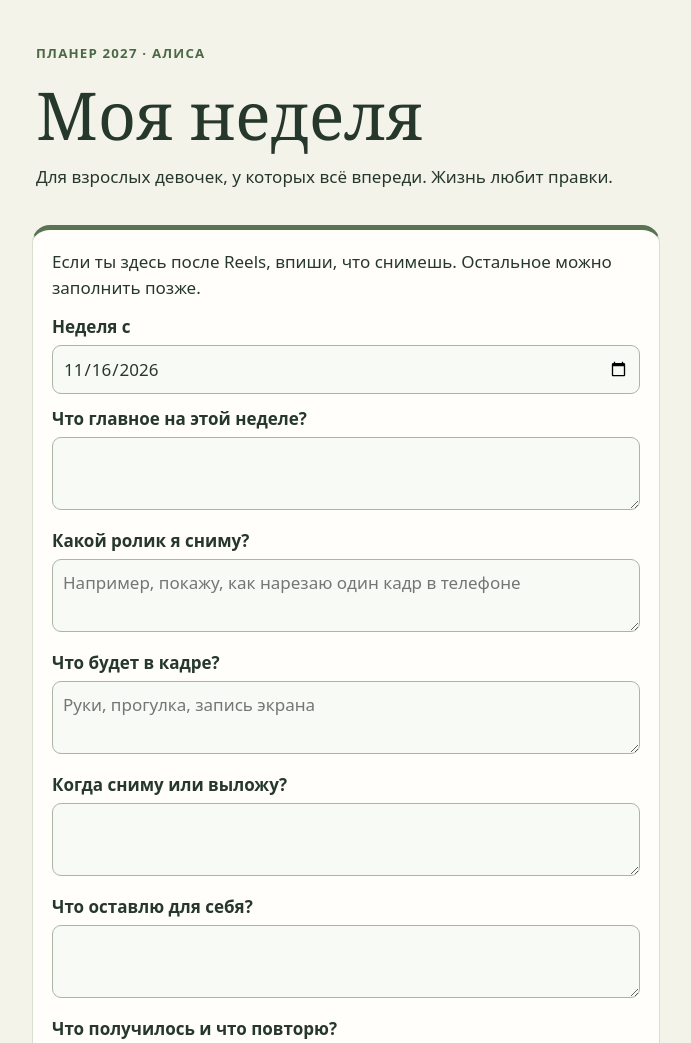
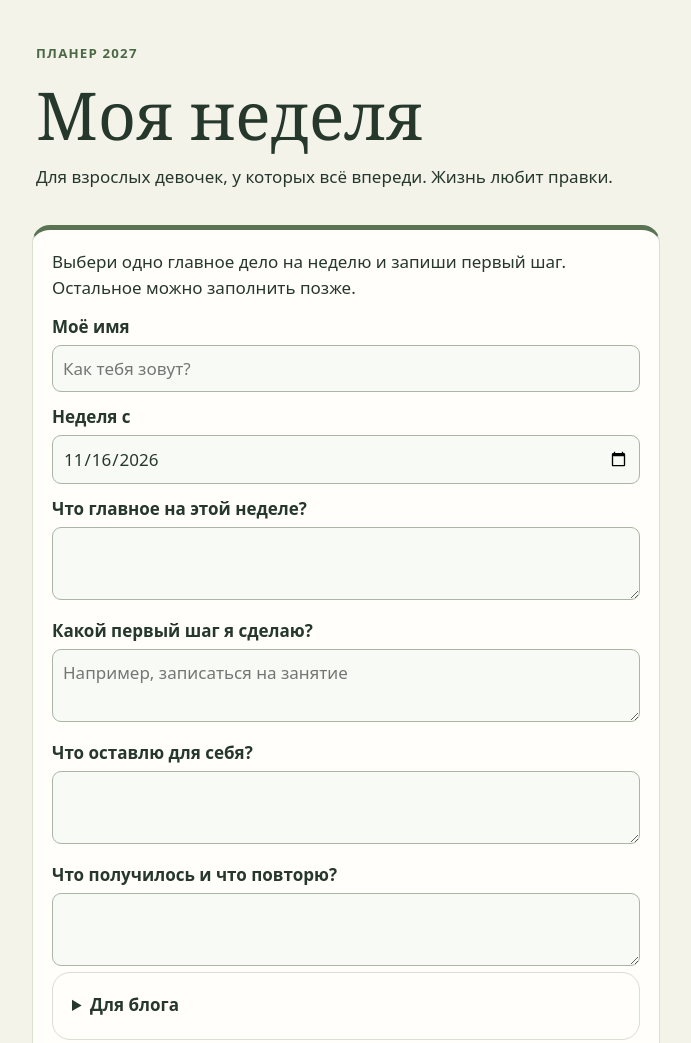
Before and after one commit to YablokovaAlisa/planer-2027, a plain HTML site: page index.html in a window 1280 px wide. Shown: the top 1043 px of the page, without its empty margins (294-985 px from the left). Drawn offline with Linux system fonts and the light colour scheme.

Commit message:
Добавить имя и универсальный план недели

```diff
--- a/index.html
+++ b/index.html
@@ -2,7 +2,7 @@
 <html lang="ru">
 <meta charset="utf-8">
 <meta name="viewport" content="width=device-width, initial-scale=1">
-<title>Планер Алисы · 2027</title>
+<title>Планер 2027</title>
 <style>
 :root{color-scheme:light;font:17px/1.5 system-ui,sans-serif;color:#26372b;background:#f3f3ea}
 *{box-sizing:border-box}body{margin:0}main{max-width:660px;margin:auto;padding:28px 16px 56px}
@@ -18,14 +18,15 @@ fieldset{border:0;padding:0;margin:12px 0}legend{font-weight:700}input[type=chec
 </style>
 <main>
 <header>
-<p class="eyebrow">Планер 2027 · Алиса</p>
+<p class="eyebrow">Планер 2027</p>
 <h1>Моя неделя</h1>
 <p>Для взрослых девочек, у которых всё впереди. Жизнь любит правки.</p>
 </header>
 <section aria-label="Моя неделя">
-<p>Если ты здесь после Reels, впиши, что снимешь. Остальное можно заполнить позже.</p>
+<p>Выбери одно главное дело на неделю и запиши первый шаг. Остальное можно заполнить позже.</p>
+<label for="owner-name">Моё имя</label><input id="owner-name" autocomplete="given-name" maxlength="60" placeholder="Как тебя зовут?">
 <label for="week">Неделя с</label><input id="week" type="date">
-<div id="weekly"></div>
+<div id="weekly"></div><details><summary>Для блога</summary><div id="weekly-blog"></div></details>
 <p id="status" class="note" role="status">Записи остаются в этом браузере. Их можно выгрузить и перенести на другое устройство.</p>
 </section>
 <details><summary>30 дней блога без лица</summary>
@@ -50,6 +51,7 @@ fieldset{border:0;padding:0;margin:12px 0}legend{font-weight:700}input[type=chec
 <input id="file" type="file" accept="application/json,.json" hidden>
 <p id="backup-status" class="note" role="status"></p>
 </details>
+<footer class="note">Создано в Алиса Студио</footer>
 </main>
 <script>
 const key = "alisa-planner-2027-v1";
@@ -97,14 +99,23 @@ function dateField(id, fallback, render) {
   render(input.value);
 }
 function render() {
-  dateField("week", dateText(monday), date => fields("weekly", "week." + date, [
-    ["main","Что главное на этой неделе?"],
-    ["reel","Какой ролик я сниму?","Например, покажу, как нарезаю один кадр в телефоне"],
-    ["frame","Что будет в кадре?","Руки, прогулка, запись экрана"],
-    ["slot","Когда сниму или выложу?"],
-    ["self","Что оставлю для себя?"],
-    ["review","Что получилось и что повторю?"],
-  ]));
+  const owner = get("owner-name");
+  owner.value = data["owner-name"] || "";
+  owner.oninput = () => save("owner-name", owner.value);
+  dateField("week", dateText(monday), date => {
+    const prefix = "week." + date;
+    fields("weekly", prefix, [
+      ["main","Что главное на этой неделе?"],
+      ["first-step","Какой первый шаг я сделаю?","Например, записаться на занятие"],
+      ["self","Что оставлю для себя?"],
+      ["review","Что получилось и что повторю?"],
+    ]);
+    fields("weekly-blog", prefix, [
+      ["reel","Какой ролик я сниму?","Например, покажу, как нарезаю один кадр в телефоне"],
+      ["frame","Что будет в кадре?","Руки, прогулка, запись экрана"],
+      ["slot","Когда сниму или выложу?"],
+    ]);
+  });
   fields("challenge", "challenge", [
     ["topic","О чём мой блог и для кого?"],
     ["first","Дни 1–7. Что сняла первым?"],
@@ -114,7 +125,7 @@ function render() {
   ]);
   dateField("month", dateText(today).slice(0,7), date => fields("monthly", "month." + date, [
     ["main","Главная цель месяца"], ["priorities","Три приоритета"],
-    ["content","Что хочу опубликовать"], ["self","Что поможет сохранить силы"],
+    ["content","Что хочу сделать или выпустить"], ["self","Что поможет сохранить силы"],
     ["review","Итог месяца"],
   ]));
   dateField("habit-date", dateText(today), date => {
@@ -123,7 +134,7 @@ function render() {
     const legend = document.createElement("legend");
     legend.textContent = "Привычки";
     group.append(legend);
-    for (const [name, title] of [["idea","Записала идею"],["blog","Сделала шаг для блога"],["rest","Выделила время себе"]]) {
+    for (const [name, title] of [["idea","Записала идею"],["blog","Сделала шаг к своей цели"],["rest","Выделила время себе"]]) {
       const id = "habit." + date + "." + name;
       const label = document.createElement("label");
       label.className = "check";
```
